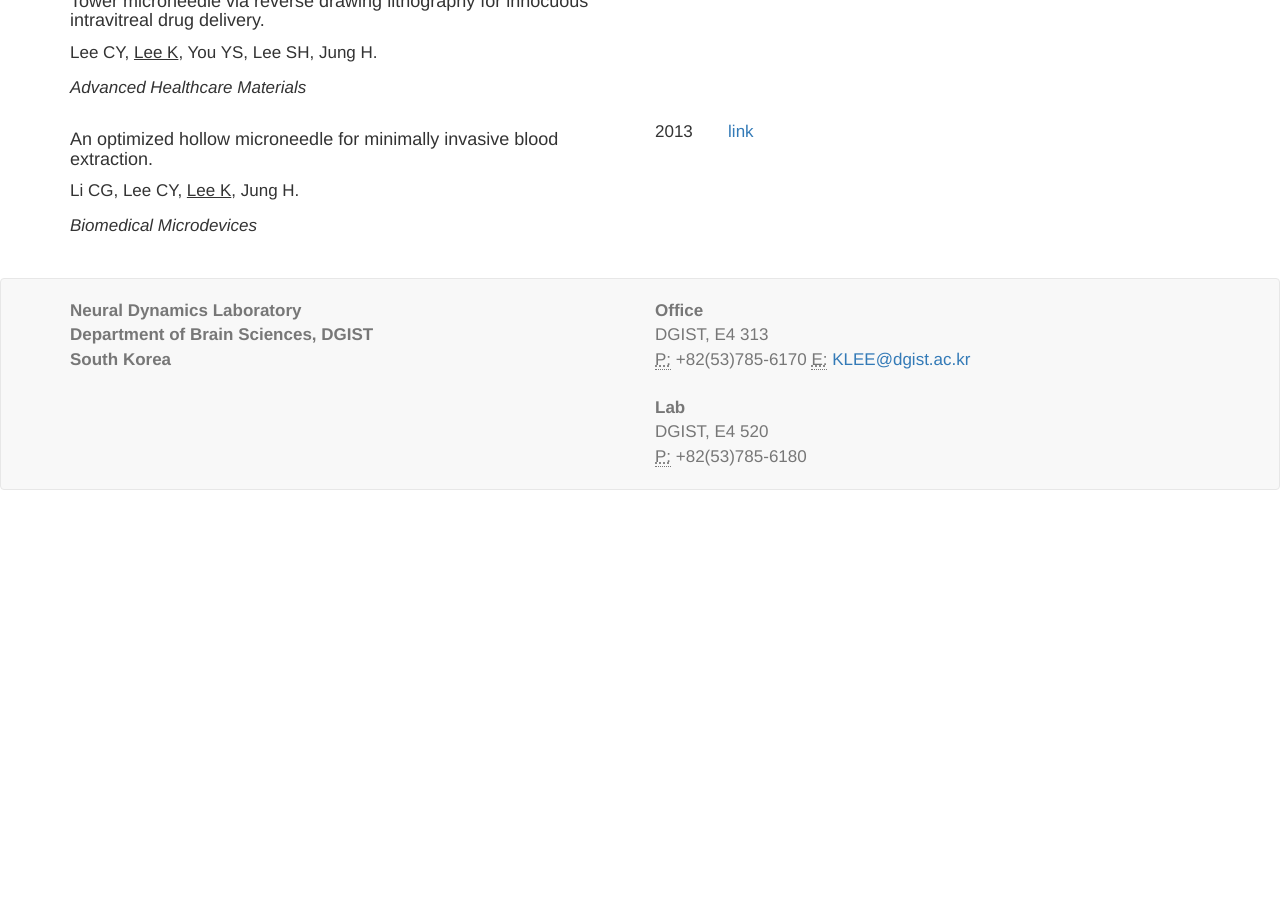
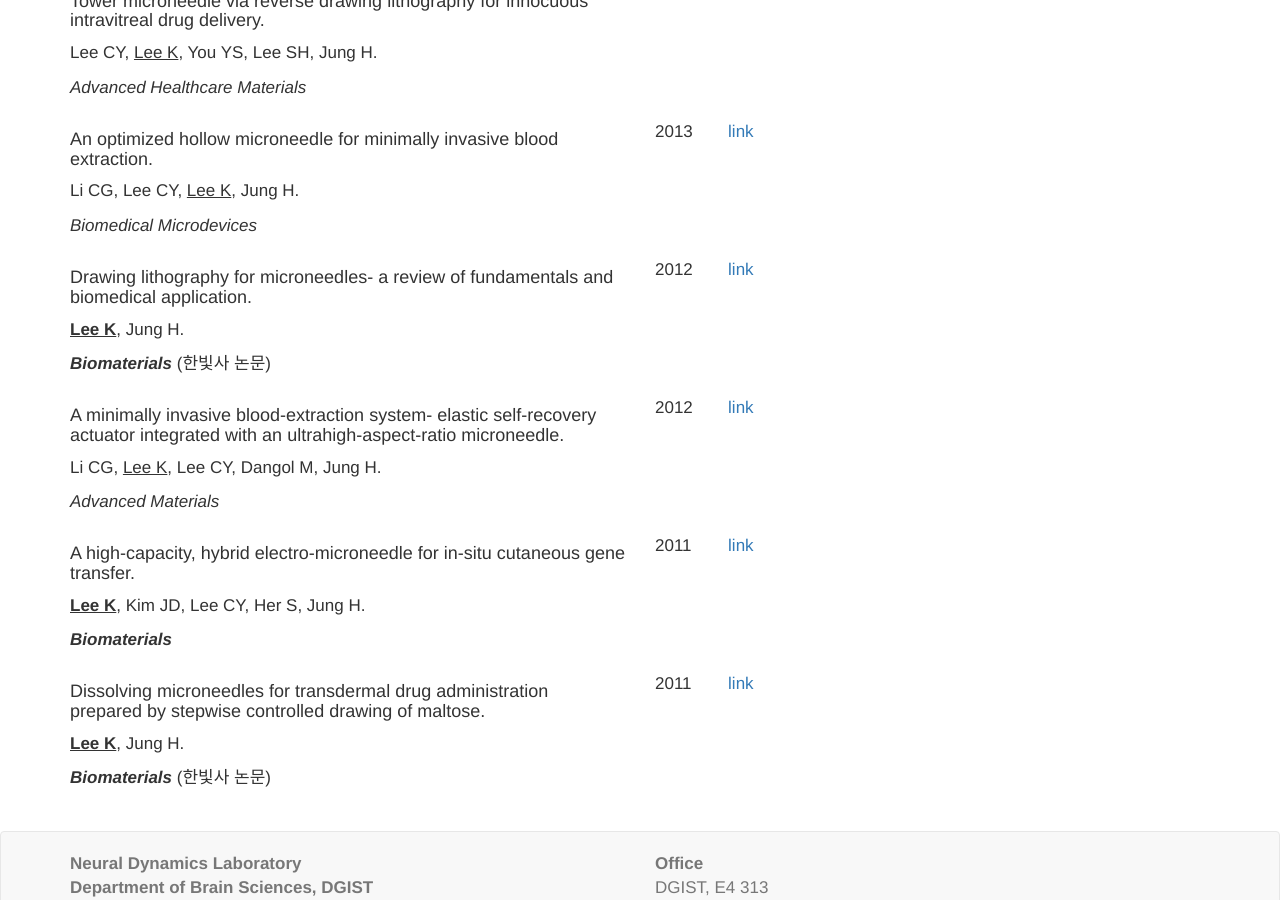
Before and after one commit to kleelab/kleelab.github.io, a Jekyll site: the page built from publications.html, in a window 1280 px wide and 900 px high, scrolled down 2190 px. Built offline with Jekyll 4.4.1, drawn with Linux system fonts in a browser that asks for light colours; nearby versions of some CDN libraries; a style sheet for code colours, icons or effects is not loaded; before the commit the page ends 2680 px from its top, so only the background shows below that.

Commit message:
Update publications.yml

```diff
--- a/_data/publications.yml
+++ b/_data/publications.yml
@@ -134,3 +134,39 @@
   repo:
     name: link
     url: https://link.springer.com/article/10.1007/s10544-012-9683-2
+
+- title: Drawing lithography for microneedles- a review of fundamentals and biomedical application.
+  author: <b><u>Lee K</u></b>, Jung H.
+  where: <b><I>Biomaterials</I></b> (한빛사 논문)
+  image:
+  year: 2012
+  repo:
+    name: link
+    url: https://www.sciencedirect.com/science/article/pii/S0142961212007156
+
+- title: A minimally invasive blood-extraction system- elastic self-recovery actuator integrated with an ultrahigh-aspect-ratio microneedle.
+  author: Li CG, <u>Lee K</u>, Lee CY, Dangol M, Jung H.
+  where: <I>Advanced Materials</I>
+  image:
+  year: 2012
+  repo:
+    name: link
+    url: https://onlinelibrary.wiley.com/doi/full/10.1002/adma.201201109
+
+- title: A high-capacity, hybrid electro-microneedle for in-situ cutaneous gene transfer.
+  author: <b><u>Lee K</u></b>, Kim JD, Lee CY, Her S, Jung H.
+  where: <b><I>Biomaterials</I></b>
+  image:
+  year: 2011
+  repo:
+    name: link
+    url: https://www.sciencedirect.com/science/article/pii/S0142961211007381?via%3Dihub
+
+- title: Dissolving microneedles for transdermal drug administration prepared by stepwise controlled drawing of maltose.
+  author: <b><u>Lee K</u></b>, Jung H.
+  where: <b><I>Biomaterials</I></b> (한빛사 논문)
+  image:
+  year: 2011
+  repo:
+    name: link
+    url: https://www.sciencedirect.com/science/article/pii/S0142961211000159?via%3Dihub
```
